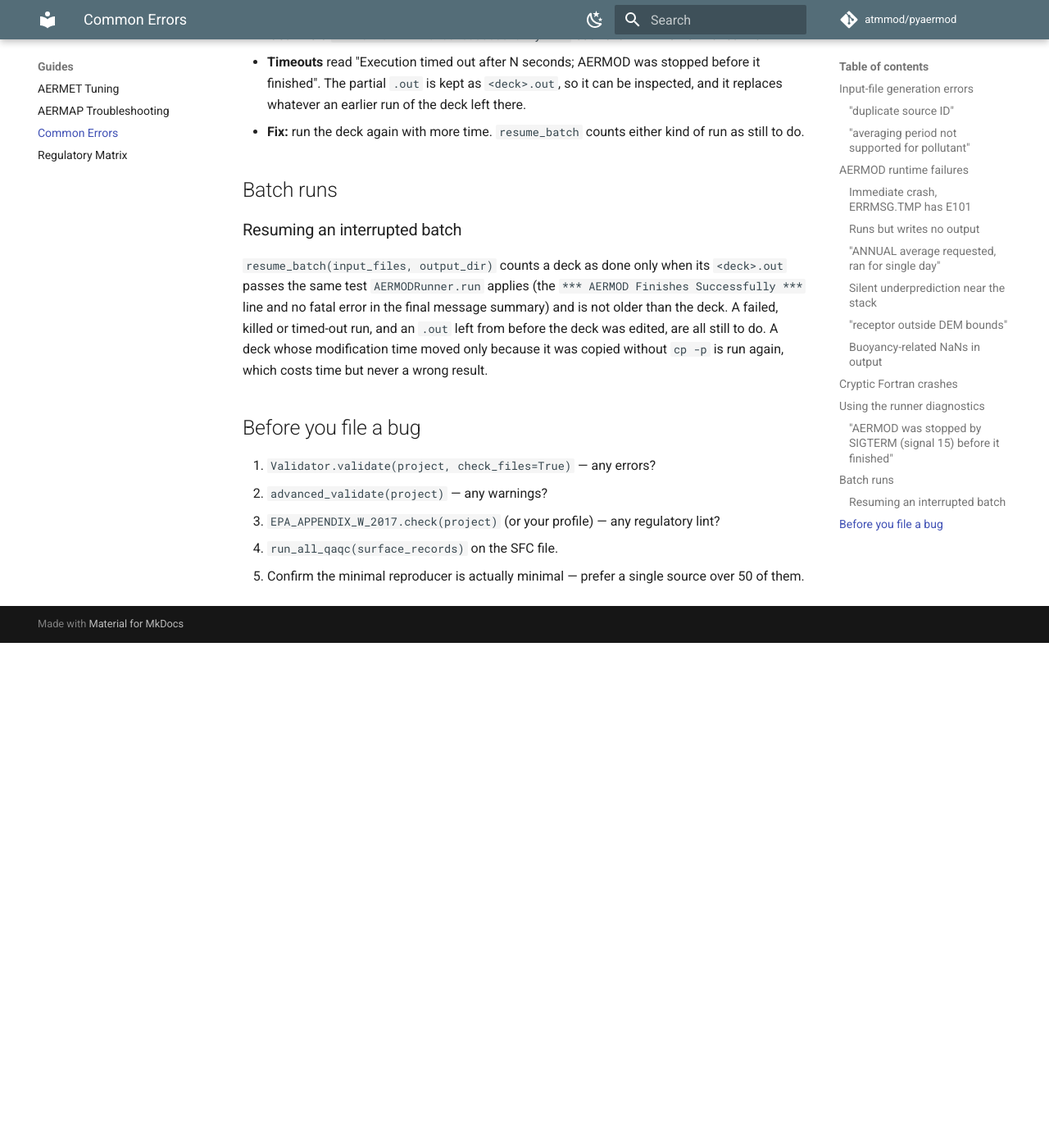
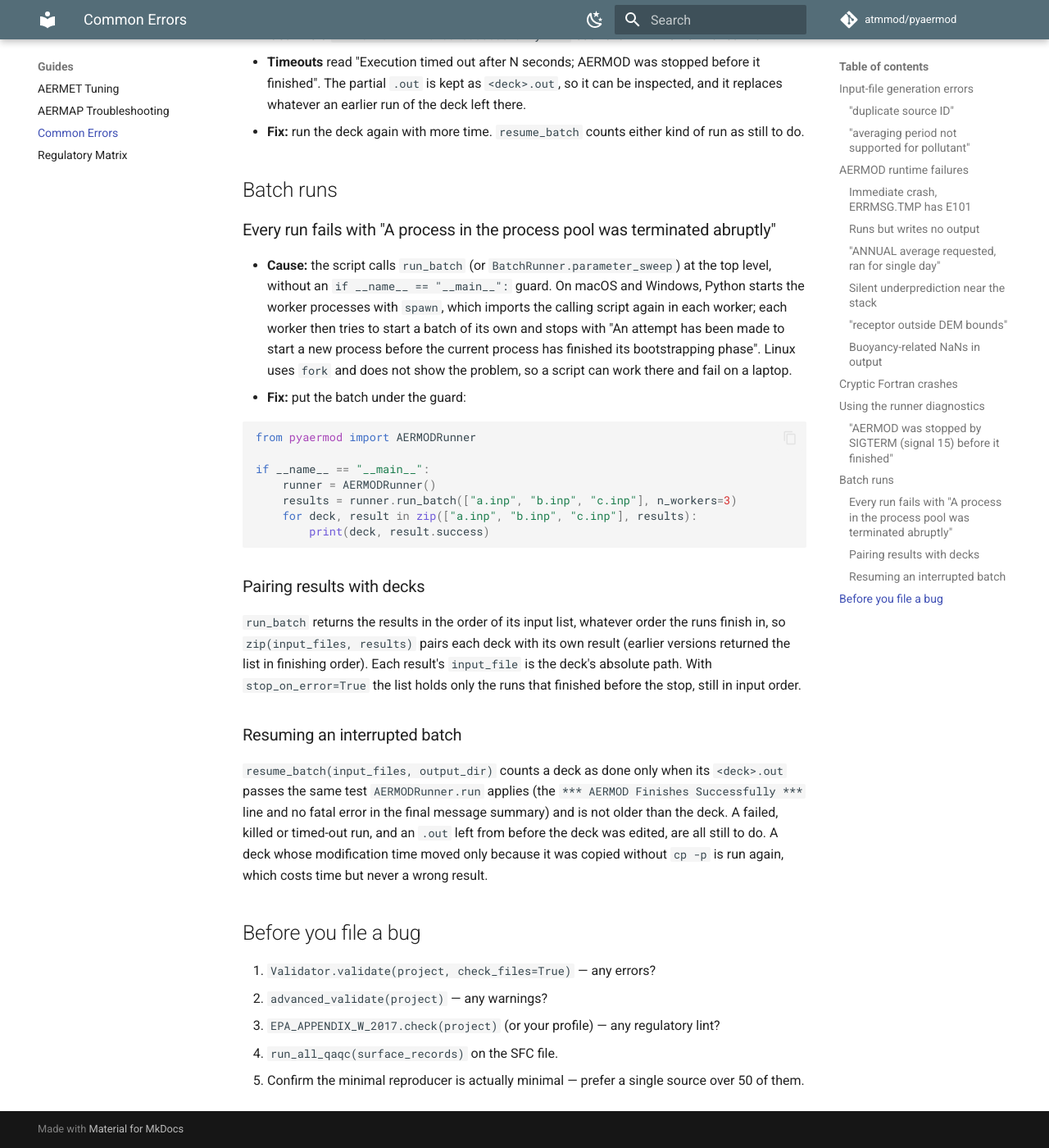
Before and after one commit to atmmod/pyaermod, an MkDocs documentation site: the page built from docs/common-errors.md, in a window 1280 px wide and 1400 px high, scrolled down 2349 px. Shown: the whole window at 82% size. Built offline with MkDocs 1.6.1 and Material for MkDocs 9.7.7, drawn with Linux system fonts in a browser that asks for light colours; comment, search, counter and statistics services are not loaded; before the commit the page ends 3133 px from its top, so only the background shows below that.

Commit message:
Return run_batch results in the order of the decks, and say that macOS needs the __main__ guard
run_batch appended each result as its run finished, so the list came
back in completion order and zip(input_files, results) paired decks
with other decks' results whenever a later deck finished first. The
2026-09-29 demonstration pilot had to re-key its first batch by hand,
and a study that composes per-bin fields by position would have
composed the wrong fields without an error.

Results are now filed by the index of their deck and returned in input
order, results[i] belonging to input_files[i]. A run that raised in its
worker carries its deck's absolute path, as every other result does.
With stop_on_error=True the list still holds only the runs that
finished before the stop, now also in input order.

On macOS and Windows the worker processes start with spawn, which
imports the calling script again in each worker. A script that calls
run_batch at top level then fails every run with "A process in the
process pool was terminated abruptly", while the same script works on
Linux (fork). The run_batch docstring and docs/common-errors.md now
show the if __name__ == "__main__": guard.

tests/test_runner_batch.py runs four decks through a fake aermod whose
decks wait on one another so they finish in reverse order (d, c, b, a),
and checks the results come back as a, b, c, d; it fails on 9cf3940.

Co-Authored-By: Claude Opus 5.5 <noreply@anthropic.com>

````diff
--- a/docs/common-errors.md
+++ b/docs/common-errors.md
@@ -97,6 +97,37 @@ always enough to identify the cause without copying files manually.
 
 ## Batch runs
 
+### Every run fails with "A process in the process pool was terminated abruptly"
+
+- **Cause:** the script calls `run_batch` (or `BatchRunner.parameter_sweep`)
+  at the top level, without an `if __name__ == "__main__":` guard. On
+  macOS and Windows, Python starts the worker processes with `spawn`,
+  which imports the calling script again in each worker; each worker
+  then tries to start a batch of its own and stops with "An attempt has
+  been made to start a new process before the current process has
+  finished its bootstrapping phase". Linux uses `fork` and does not
+  show the problem, so a script can work there and fail on a laptop.
+- **Fix:** put the batch under the guard:
+
+```python
+from pyaermod import AERMODRunner
+
+if __name__ == "__main__":
+    runner = AERMODRunner()
+    results = runner.run_batch(["a.inp", "b.inp", "c.inp"], n_workers=3)
+    for deck, result in zip(["a.inp", "b.inp", "c.inp"], results):
+        print(deck, result.success)
+```
+
+### Pairing results with decks
+
+`run_batch` returns the results in the order of its input list, whatever
+order the runs finish in, so `zip(input_files, results)` pairs each deck
+with its own result (earlier versions returned the list in finishing
+order). Each result's `input_file` is the deck's absolute path. With
+`stop_on_error=True` the list holds only the runs that finished before
+the stop, still in input order.
+
 ### Resuming an interrupted batch
 
 `resume_batch(input_files, output_dir)` counts a deck as done only when
````
Also changed, not shown: CHANGELOG.md (+15 -0 lines), 2 other files.
